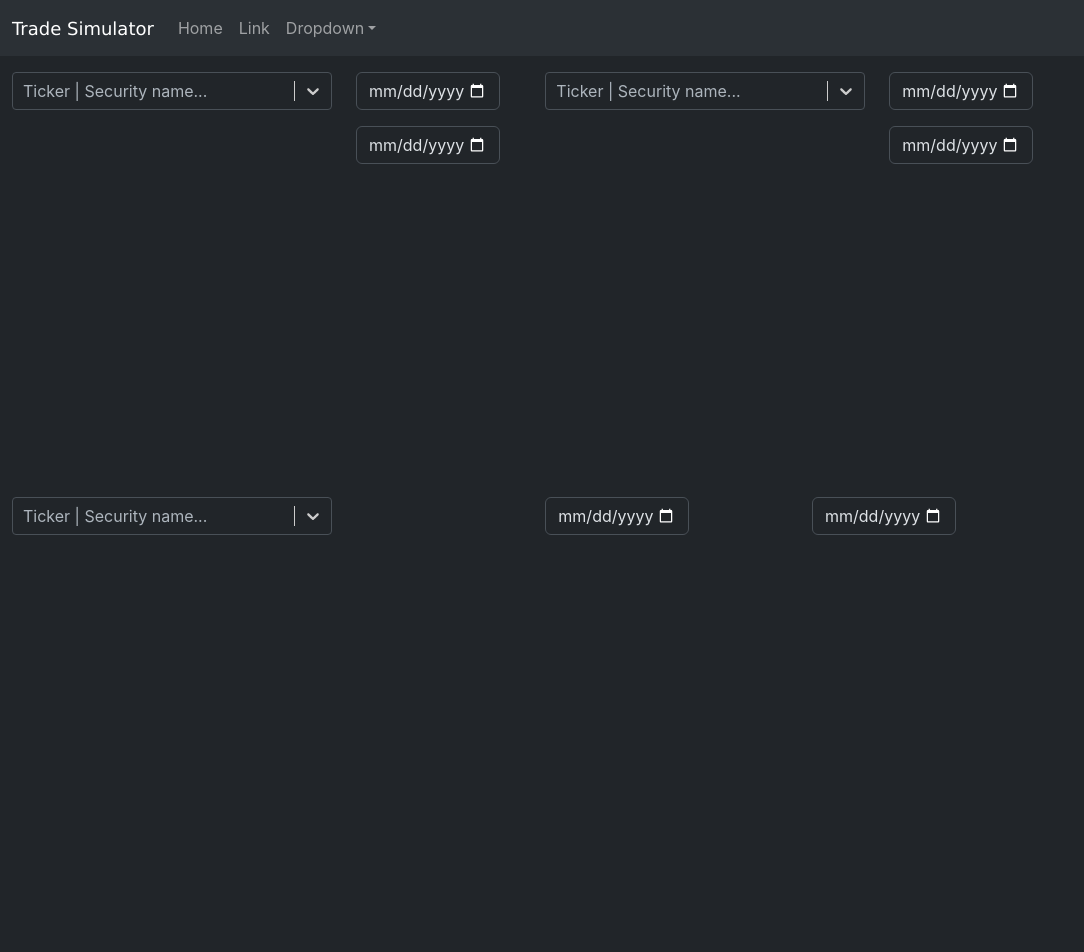
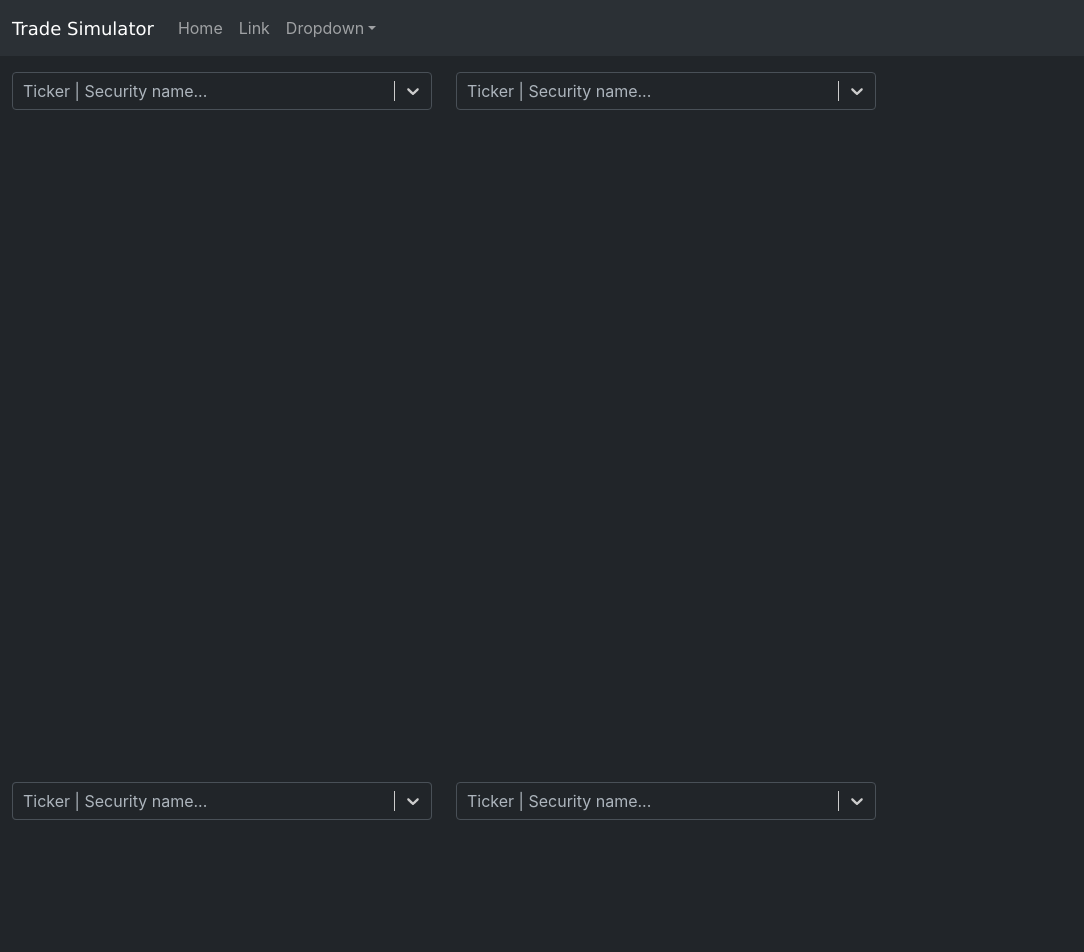
Before and after one commit to benWillan/trade-simulator, a React (Create React App) app in the folder WebApi/ClientApp/: page / in a window 1280 px wide. Shown: the top 952 px of the page, without its empty margins (0-1084 px from the left). Before the commit the page ends 852 px from the top, so only its background shows below. Built offline with nearby package versions, Linux system fonts and the light colour scheme.

Commit message:
[refactor] Small changes made

```diff
--- a/WebApi/ClientApp/src/App.tsx
+++ b/WebApi/ClientApp/src/App.tsx
@@ -6,7 +6,7 @@ function App() {
   return (
     <>
       <NavBar></NavBar>
-      <ContainerFluid chartsRendered={3}></ContainerFluid>
+      <ContainerFluid chartsRendered={6}></ContainerFluid>
     </>
   );
 }
--- a/WebApi/ClientApp/src/components/charting/StockChart.tsx
+++ b/WebApi/ClientApp/src/components/charting/StockChart.tsx
@@ -78,7 +78,7 @@ function StockChart() {
           <AutocompleteInput onAutoCompleteSelect={handleStockSelect}></AutocompleteInput>
         </Col>
         <Col>
-          <StockChartDate onDateChange={handleDateChange} startDate={graphData?.stockQuotes[0].date.split("T")[0]} endDate={graphData?.stockQuotes.at(-1)?.date.split("T")[0]}></StockChartDate>
+          {/* <StockChartDate onDateChange={handleDateChange} startDate={graphData?.stockQuotes[0].date.split("T")[0]} endDate={graphData?.stockQuotes.at(-1)?.date.split("T")[0]}></StockChartDate> */}
         </Col>
       </Row>
       {/* height compensates for (~230px): Navbar, echarts datazoom and (stock/ticker + date) element heights */}
--- a/WebApi/ClientApp/src/components/general/AutocompleteInput.tsx
+++ b/WebApi/ClientApp/src/components/general/AutocompleteInput.tsx
@@ -68,7 +68,7 @@ function AutocompleteInput({onAutoCompleteSelect} : Props) {
   }
 
   return (
-    <div style={{ width: 320 }}>
+    <div style={{ width: 420 }}>
       <AsyncSelect
         isClearable
         cacheOptions
--- a/WebApi/ClientApp/src/components/topLevel/ContainerFluid.tsx
+++ b/WebApi/ClientApp/src/components/topLevel/ContainerFluid.tsx
@@ -23,12 +23,9 @@ export function ContainerFluid({chartsRendered}: Props) {
         return (10/12) * 100;
 
     }
-
     return 1;
 
   }
-
-  const calculateSideBarWidth = () => {};
 
   return (
     <Container fluid className='stock-chart-container'>
```
